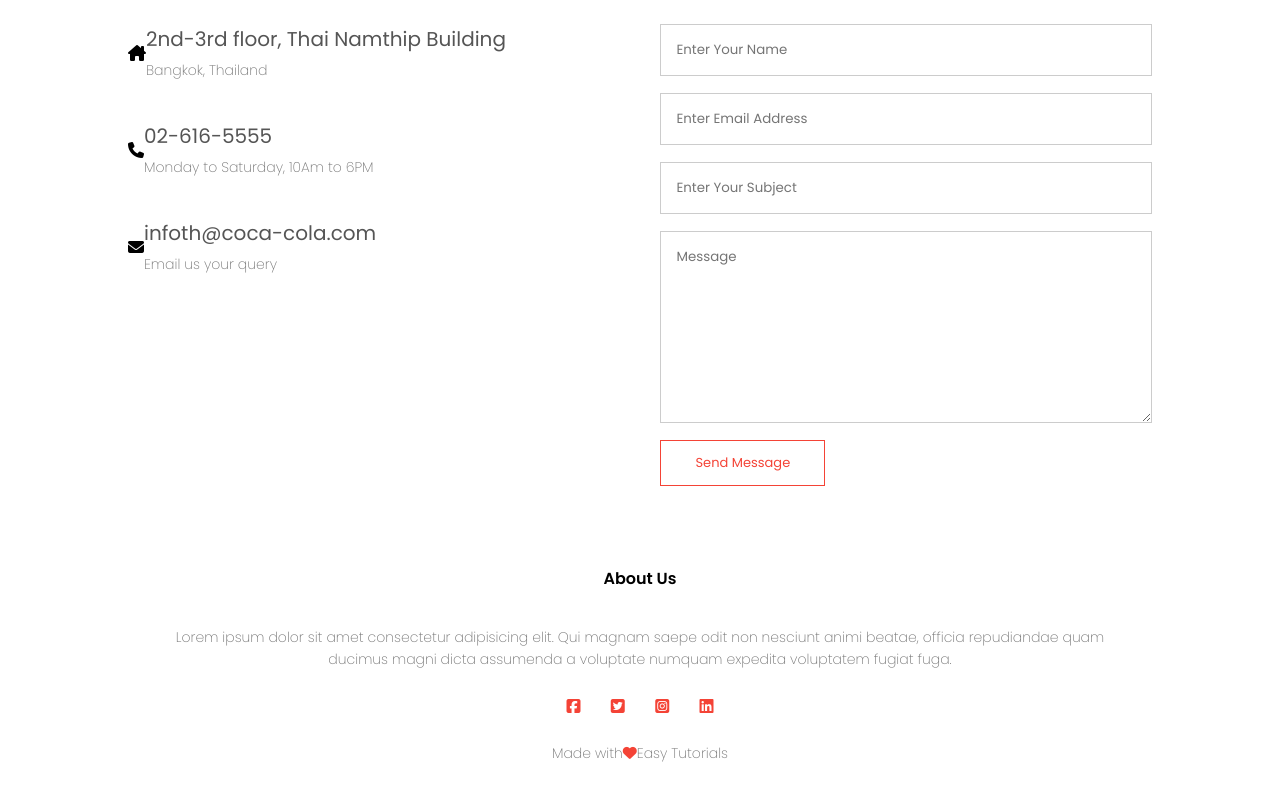
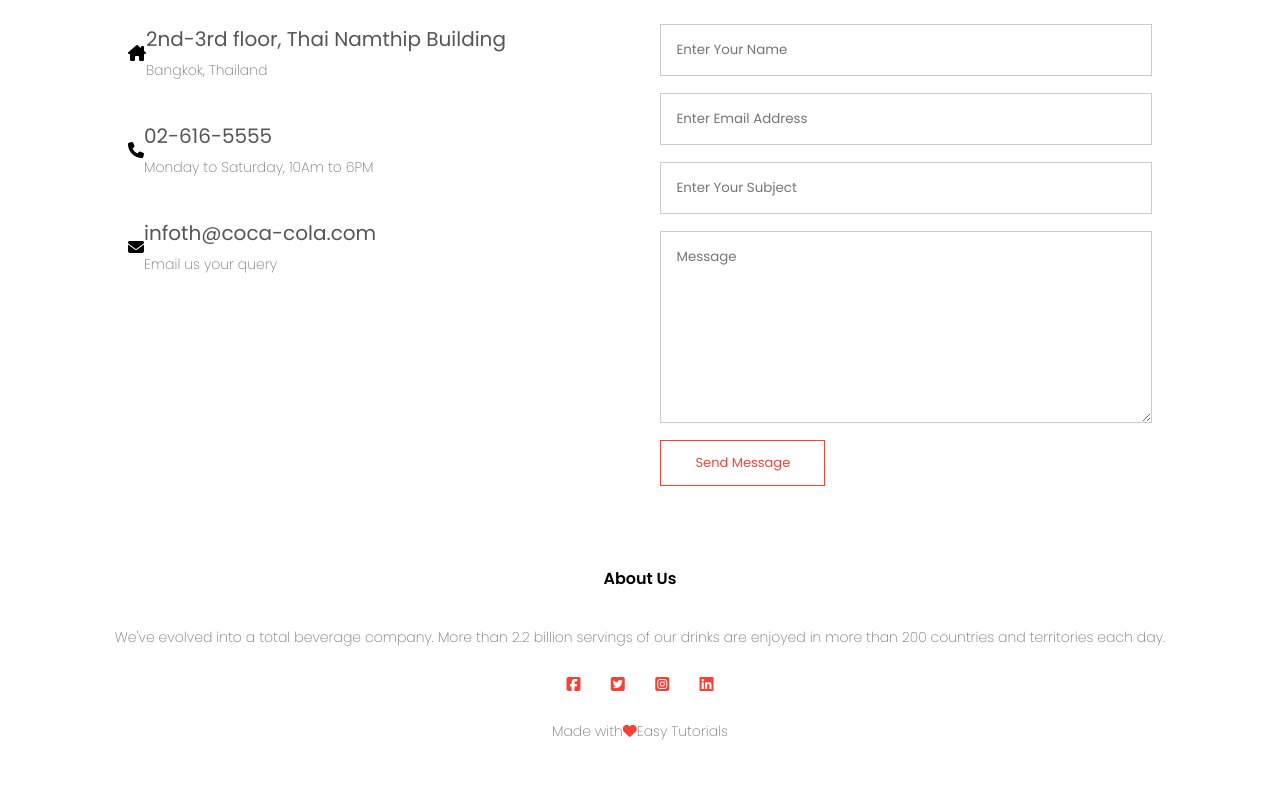
Before and after one commit to nanghsu98/Coca-Cola, a plain HTML site: page contactus.html in a window 1280 px wide. Shown: the part 1037-1837 px from the top of the page. Drawn offline with Linux system fonts and the light colour scheme.

Commit message:
contactus.html

```diff
--- a/contactus.html
+++ b/contactus.html
@@ -81,10 +81,8 @@
     <!-------Footer------------>
     <section class="footer">
         <h4>About Us</h4>
-        <p>Lorem ipsum dolor sit amet consectetur adipisicing elit. Qui magnam saepe odit non nesciunt animi beatae,
-            officia repudiandae quam <br> ducimus magni dicta assumenda a voluptate numquam expedita voluptatem fugiat
-            fuga.
-        </p>
+        <p>We've evolved into a total beverage company. More than 2.2 billion servings of our drinks are enjoyed
+            in more than 200 countries and territories each day.</p>
         <div class="icons">
             <i class="fa-brands fa-square-facebook"></i>
             <i class="fa-brands fa-square-twitter"></i>
```
